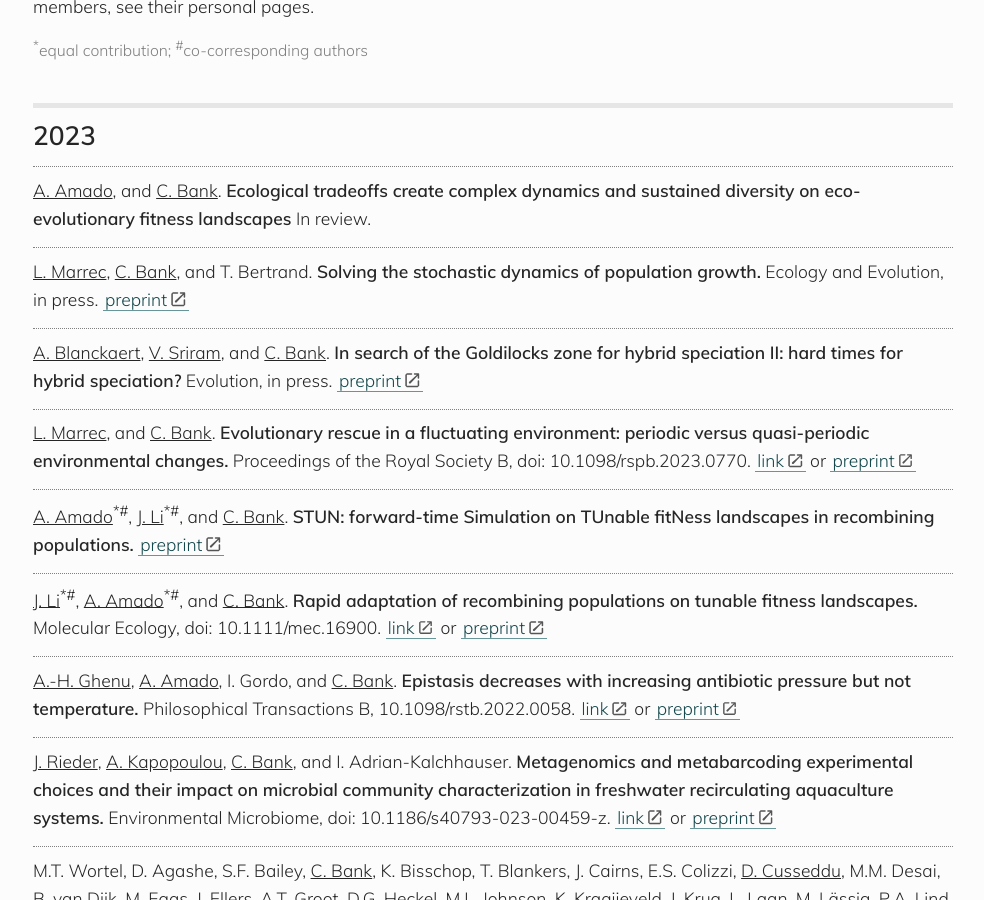
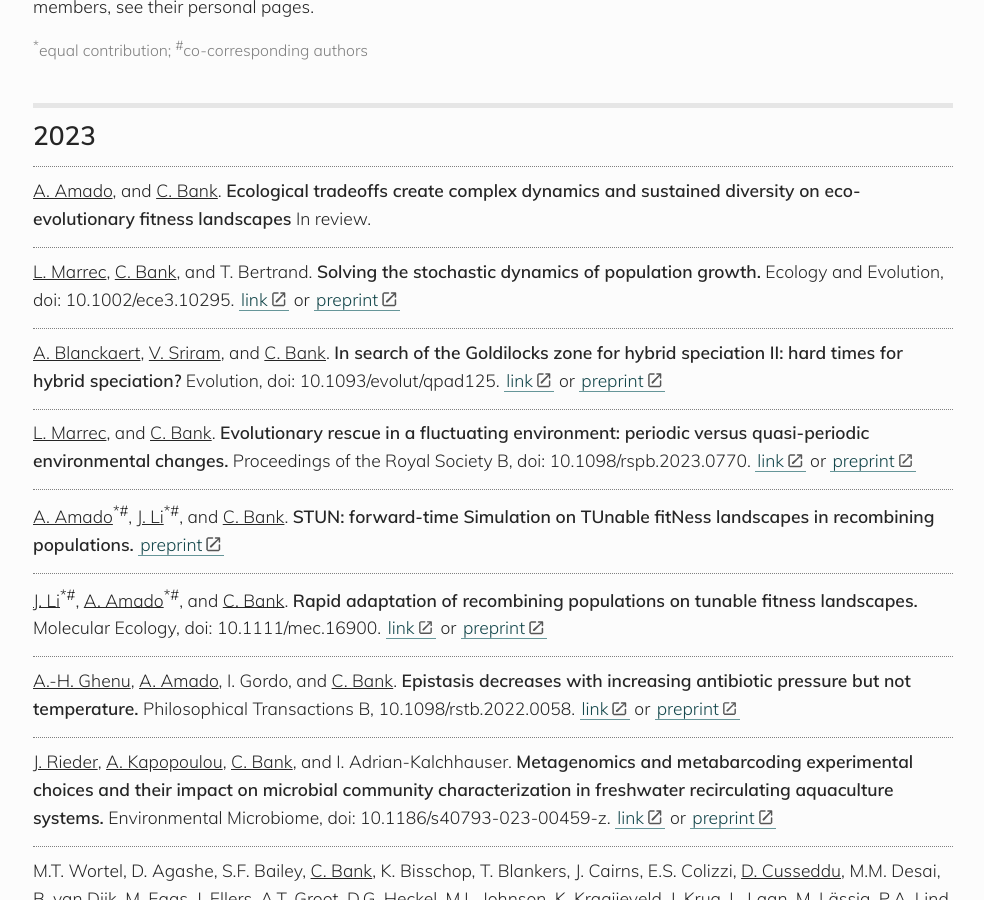
Before and after one commit to banklab/banklab.github.io, a Jekyll site: the page built from publications.md, in a window 1280 px wide and 900 px high, scrolled down 500 px. Shown: the whole window, without its empty margins (147-1131 px from the left). Built offline with Jekyll 4.4.1, drawn with Linux system fonts in a browser that asks for light colours; some web fonts are replaced.

Commit message:
Update publications.md
Paper info

```diff
--- a/publications.md
+++ b/publications.md
@@ -23,9 +23,9 @@ https://kramdown.gettalong.org/syntax.html#html-blocks
 
 <u>A. Amado</u>, and <u>C. Bank</u>. **Ecological tradeoffs create complex dynamics and sustained diversity on eco-evolutionary fitness landscapes** In review.
 
-<u>L. Marrec</u>, <u>C. Bank</u>, and T. Bertrand. **Solving the stochastic dynamics of population growth.** Ecology and Evolution, in press. [preprint](https://www.biorxiv.org/content/10.1101/2022.11.15.516663v1)
+<u>L. Marrec</u>, <u>C. Bank</u>, and T. Bertrand. **Solving the stochastic dynamics of population growth.** Ecology and Evolution, doi: 10.1002/ece3.10295. [link](http://dx.doi.org/10.1002/ece3.10295) or [preprint](https://www.biorxiv.org/content/10.1101/2022.11.15.516663v1)
 
-<u>A. Blanckaert</u>, <u>V. Sriram</u>, and <u>C. Bank</u>. **In search of the Goldilocks zone for hybrid speciation II: hard times for hybrid speciation?** Evolution, in press. [preprint](https://www.biorxiv.org/content/10.1101/2023.02.15.528680v1)
+<u>A. Blanckaert</u>, <u>V. Sriram</u>, and <u>C. Bank</u>. **In search of the Goldilocks zone for hybrid speciation II: hard times for hybrid speciation?** Evolution, doi: 10.1093/evolut/qpad125. [link](https://doi.org/10.1093/evolut/qpad125) or [preprint](https://www.biorxiv.org/content/10.1101/2023.02.15.528680v1)
 
 <u>L. Marrec</u>, and <u>C. Bank</u>. **Evolutionary rescue in a fluctuating environment: periodic versus quasi-periodic environmental changes.** Proceedings of the Royal Society B, doi: 10.1098/rspb.2023.0770. [link](https://royalsocietypublishing.org/doi/10.1098/rspb.2023.0770) or [preprint](https://www.biorxiv.org/content/10.1101/2022.11.03.515107v1)
 
```
